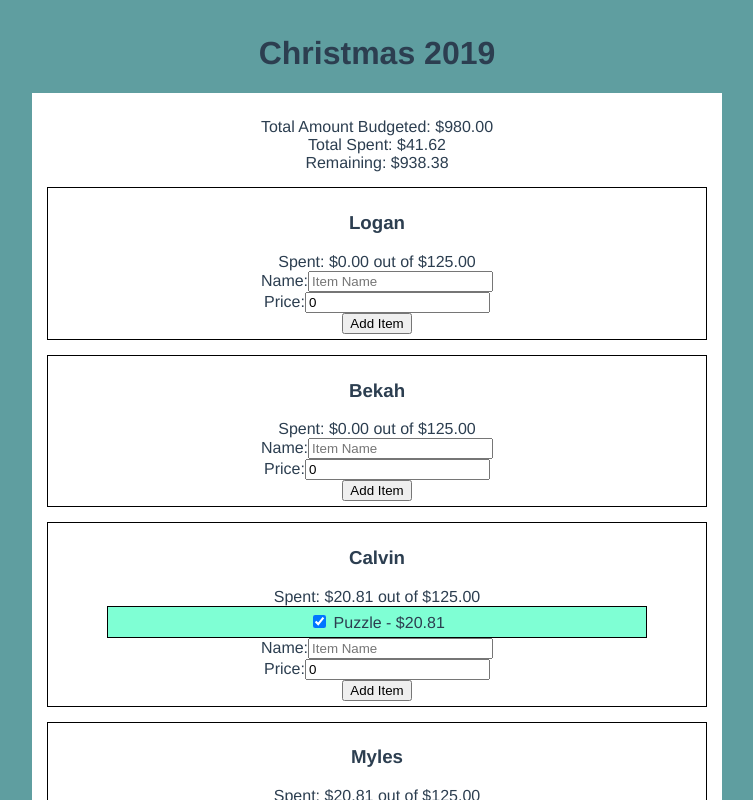
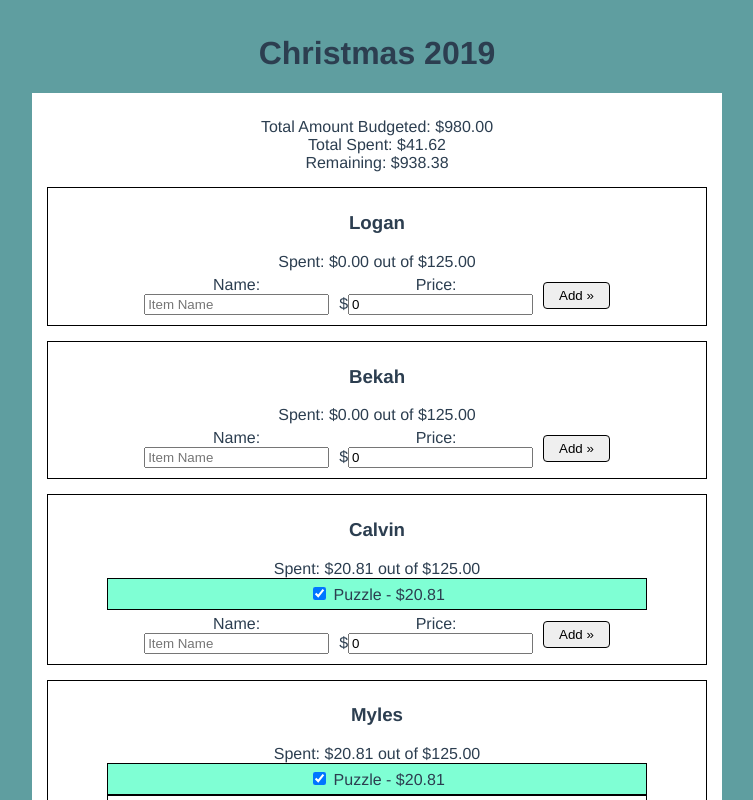
Before and after one commit to ldscavo/gifting-budget, a Vue app: page / in a window 1280 px wide. Shown: the top 800 px of the page, without its empty margins (263-1016 px from the left). Built offline with nearby package versions, Linux system fonts and the light colour scheme.

Commit message:
Did a bit of work on the css for the add item form

```diff
--- a/src/components/AddItem.vue
+++ b/src/components/AddItem.vue
@@ -1,15 +1,15 @@
 <template>
-    <form v-on:submit.prevent="addItem">
-        <div>
+    <form class="add-item" v-on:submit.prevent="addItem">
+        <div class="add-item-field">
             <label for="item-name">Name:</label>
             <input type="text" v-model="name" id="item-name" placeholder="Item Name" />
         </div>
-        <div>
-            <label for="item-name">Price:</label>
-            <input type="number" v-model="price" id="item-price" step="0.01" />
+        <div class="add-item-field">
+            <label for="item-price">Price:</label>
+            $<input type="number" v-model="price" id="item-price" step="0.01" />
         </div>
-        <div>
-            <input type="submit" value="Add Item" />
+        <div class="add-item-field">
+            <button type="submit">Add &raquo;</button>
         </div>
     </form>
 </template>
@@ -29,15 +29,40 @@ export default {
     methods: {
         addItem: function(event) {
             var name = this.name
-            var price = this.price
+            var price = Number.parseFloat(this.price)
 
-            var newItem = { name: name, price: price, purchased: true }
-            this.items.push(newItem)
+            if (name != "" && price > 0) {
+                var newItem = { name: name, price: price, purchased: true }
+                this.items.push(newItem)
+                this.clearItem()
+            }
+        },
+        clearItem: function() {
+            this.name = ""
+            this.price = 0.00
         }
     }
 }
 </script>
 
 <style scoped>
-
+.add-item {
+    display:flex;
+    flex-direction: row;
+    align-items: center;
+    justify-content: center;
+    /*border:1px solid #000;*/
+}
+.add-item-field {
+    padding:5px;
+    /*border:1px solid #000;*/
+}
+.add-item-field label {
+    display: block;
+}
+.add-item-field button {
+    padding:5px 15px;
+    border:1px solid #000;
+    border-radius: 0.25rem;
+}
 </style>
```
